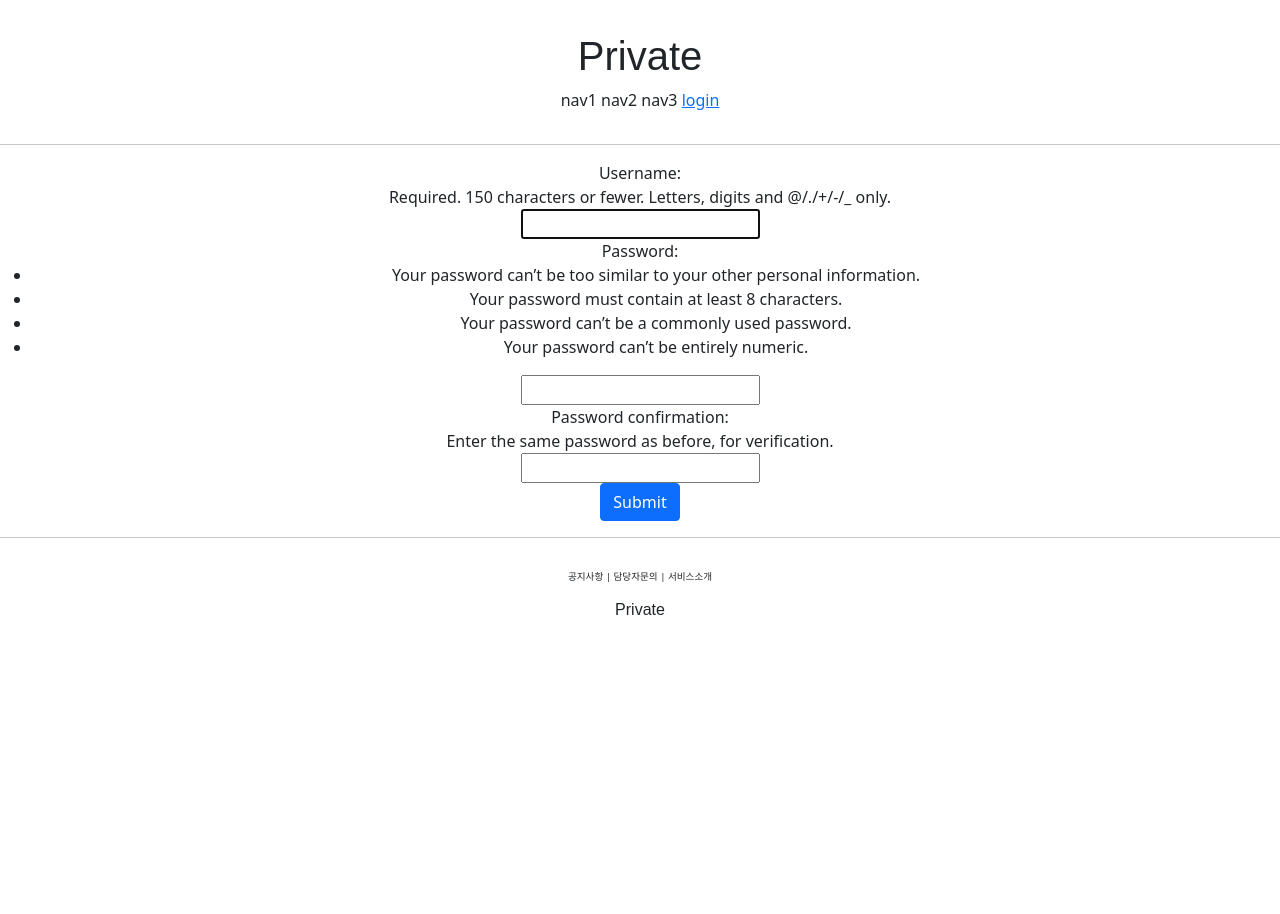
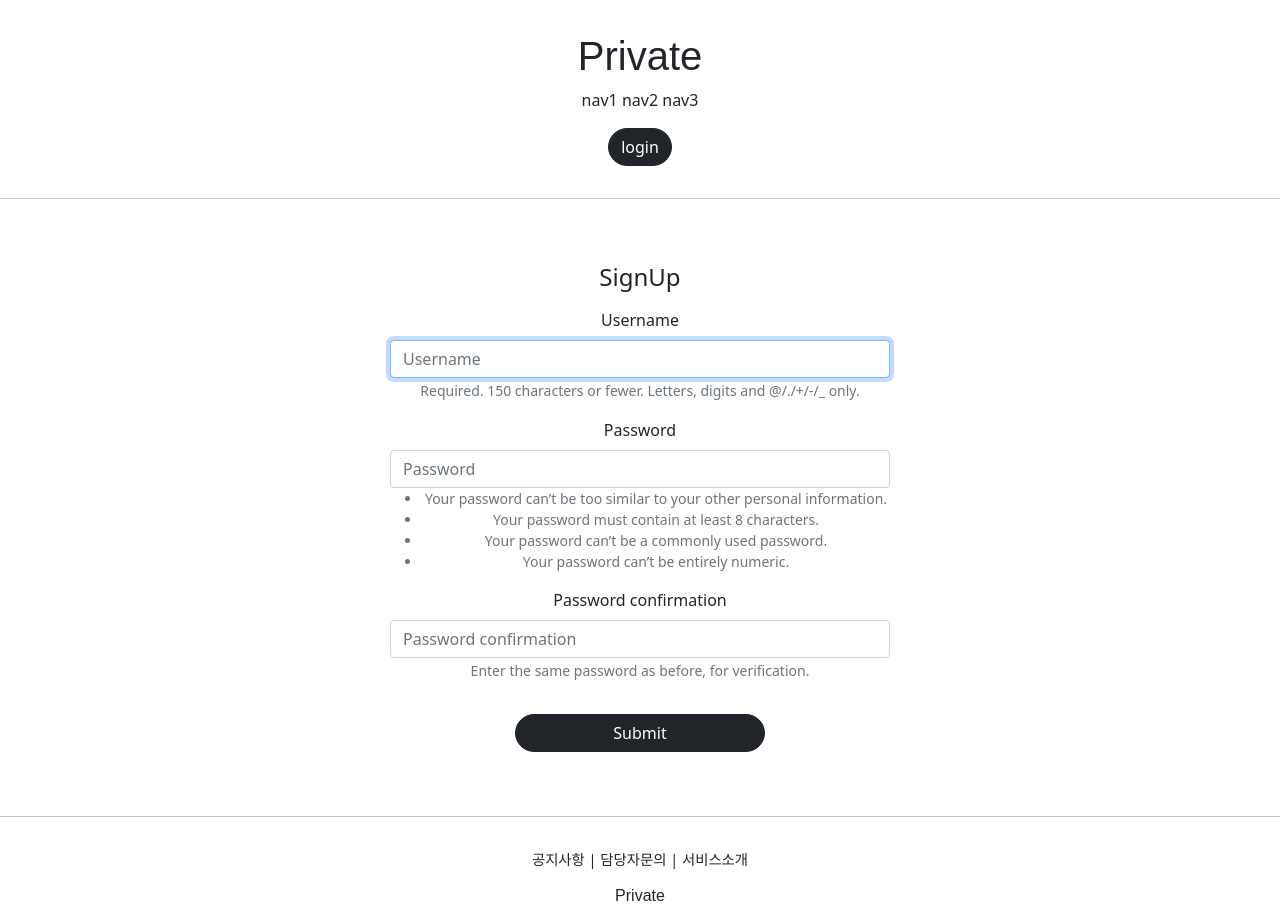
Before and after one commit to A540/pracprivate, a Django app: page /account/create/ in a window 1280 px wide. Before the commit the page ends 615 px from the top, so only its background shows below. Run offline with Django 5.2, Linux system fonts and the light colour scheme; some libraries are stand-ins or nearby versions; some web fonts are replaced.

Commit message:
Django course 23 commit

```diff
--- a/accountapp/templates/accountapp/create.html
+++ b/accountapp/templates/accountapp/create.html
@@ -1,12 +1,15 @@
 {% extends 'base.html' %}
-
+{% load bootstrap4 %}
 {% block content %}
 
-    <div style="text-align: center">
+    <div style="text-align: center; max-width: 500px; margin: 4rem auto">
+        <div class="mb-3">
+            <h4>SignUp</h4>
+        </div>
         <form action="{% url 'accountapp:create' %}" method="post">
             {% csrf_token %}
-            {{ form }}
-            <input type="submit" class="btn btn-primary">
+            {% bootstrap_form form %}
+            <input type="submit" class="btn btn-dark rounded-pill col-6 mt-3">
         </form>
     </div>
 
--- a/static/base.css
+++ b/static/base.css
@@ -2,8 +2,8 @@
     margin-top: 1rem;
     font-family: Madimi One, sans-serif;
 }
-.private-footer-button {
-    font-size: .6rem
+.private-footer-content {
+    font-size: .9rem
 }
 .private-header {
     text-align: center; margin: 2rem 0;
--- a/templates/base.html
+++ b/templates/base.html
@@ -16,3 +16,5 @@
     {% include 'footer.html' %}
 </body>
 </html>
+
+{#style="font-family: 'NanumSquareBold',serif;"#}
--- a/templates/footer.html
+++ b/templates/footer.html
@@ -1,5 +1,5 @@
 <div class="private-footer">
-    <div class="private-footer-button">
+    <div class="private-footer-content">
         <span>공지사항</span> |
         <span>담당자문의</span> |
         <span>서비스소개</span>
--- a/templates/header.html
+++ b/templates/header.html
@@ -6,17 +6,18 @@
         <span>nav1</span>
         <span>nav2</span>
         <span>nav3</span>
-
         {% if not user.is_authenticated %}
-            <a href="{% url 'accountapp:login' %}?next={{ request.path }}">
-                <span>login</span>
-            </a>
+            <form action="{% url 'accountapp:login' %}">
+                {#                {% csrf_token %}#}
+                <input type="submit" class="btn btn-dark rounded-pill col-0 mt-3" value="login"/>
+            </form>
         {% else %}
             <form action="{% url 'accountapp:logout' %}" method="post">
                 {% csrf_token %}
-                <input type="submit" value="로그아웃"/>
+                <input type="submit" class="btn btn-dark rounded-pill col-0 mt-3" value="logout"/>
             </form>
         {% endif %}
 
+
     </div>
 </div>
--- a/test123/settings.py
+++ b/test123/settings.py
@@ -49,6 +49,7 @@ INSTALLED_APPS = [
     'django.contrib.sessions',
     'django.contrib.messages',
     'django.contrib.staticfiles',
+    'bootstrap4',
     'accountapp',
 ]
 
```
Also changed, not shown: accountapp/templates/accountapp/login.html (+5 -3 lines).
